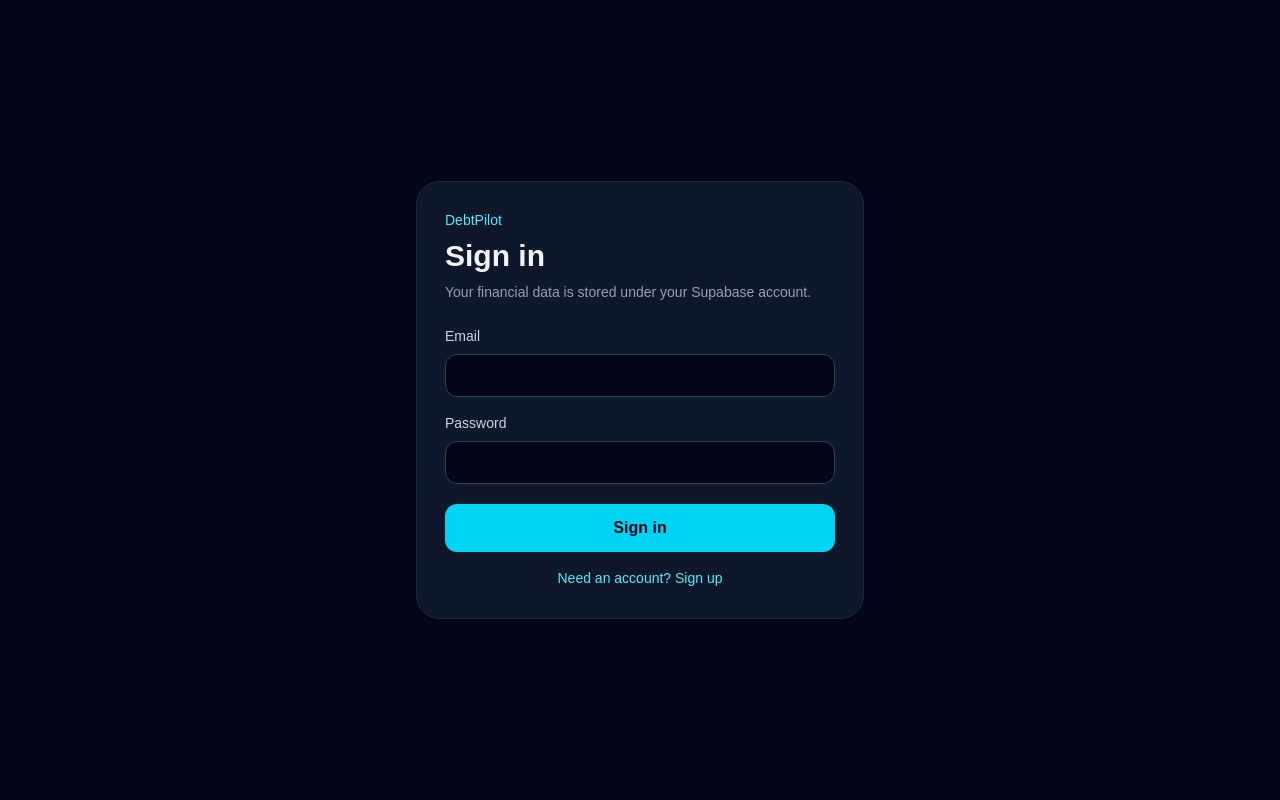
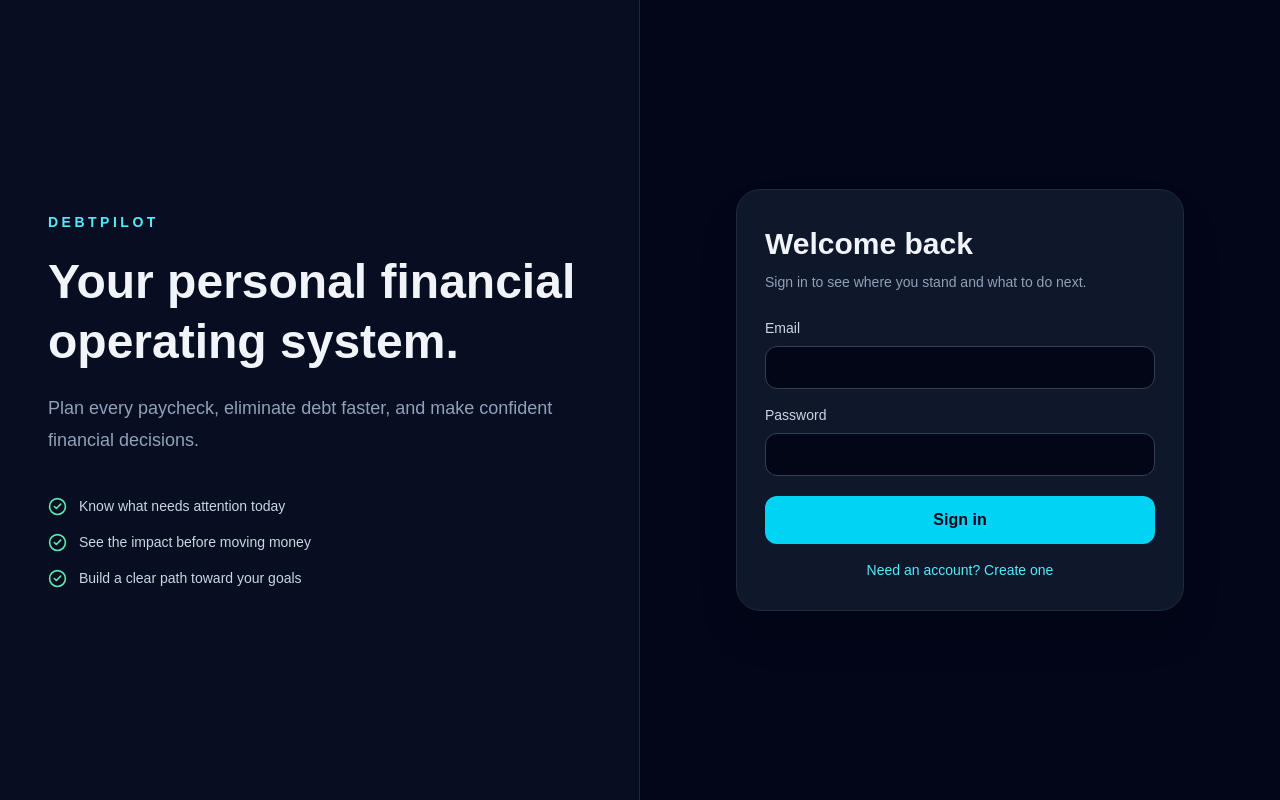
Before and after one commit to richelmontro-eng/debtpilot, a Next.js app: page /login in a window 1280 px wide. Built offline with nearby package versions, Linux system fonts and the light colour scheme; no server answers.

Commit message:
Refresh DebtPilot login experience

```diff
--- a/src/app/login/page.tsx
+++ b/src/app/login/page.tsx
@@ -2,6 +2,7 @@
 
 import { FormEvent, useEffect, useState } from 'react';
 import { useRouter } from 'next/navigation';
+import { CheckCircle2 } from 'lucide-react';
 import { createClient } from '@/lib/supabase';
 
 export default function LoginPage() {
@@ -23,7 +24,7 @@ export default function LoginPage() {
   async function submit(event: FormEvent) {
     event.preventDefault();
     const supabase = createClient();
-    if (!supabase) return setMessage('Add the Supabase environment variables in Vercel first.');
+    if (!supabase) return setMessage('DebtPilot is temporarily unavailable. Please try again later.');
 
     setBusy(true);
     setMessage('');
@@ -53,16 +54,27 @@ export default function LoginPage() {
     window.location.replace('/');
   }
 
-  return <main className="min-h-screen bg-slate-950 text-slate-100 grid place-items-center p-6">
-    <form onSubmit={submit} className="w-full max-w-md rounded-3xl border border-slate-800 bg-slate-900 p-7">
-      <p className="text-sm text-cyan-300">DebtPilot</p>
-      <h1 className="mt-2 text-3xl font-semibold">{mode === 'login' ? 'Sign in' : 'Create account'}</h1>
-      <p className="mt-2 text-sm text-slate-400">Your financial data is stored under your Supabase account.</p>
-      <label className="mt-6 block text-sm text-slate-300">Email<input className="field mt-2 w-full" type="email" required value={email} onChange={e => setEmail(e.target.value)}/></label>
-      <label className="mt-4 block text-sm text-slate-300">Password<input className="field mt-2 w-full" type="password" minLength={6} required value={password} onChange={e => setPassword(e.target.value)}/></label>
-      {message && <p className="mt-4 rounded-xl border border-slate-700 bg-slate-950 p-3 text-sm text-slate-300">{message}</p>}
-      <button disabled={busy} className="mt-5 w-full rounded-xl bg-cyan-400 px-4 py-3 font-semibold text-slate-950 disabled:opacity-60">{busy ? 'Working…' : mode === 'login' ? 'Sign in' : 'Create account'}</button>
-      <button type="button" onClick={() => { setMode(mode === 'login' ? 'signup' : 'login'); setMessage(''); }} className="mt-4 w-full text-sm text-cyan-300">{mode === 'login' ? 'Need an account? Sign up' : 'Already registered? Sign in'}</button>
-    </form>
+  return <main className="min-h-screen bg-slate-950 text-slate-100 lg:grid lg:grid-cols-2">
+    <section className="hidden border-r border-slate-800 bg-slate-900/50 p-12 lg:flex lg:flex-col lg:justify-center">
+      <p className="text-sm font-semibold uppercase tracking-[0.25em] text-cyan-300">DebtPilot</p>
+      <h1 className="mt-5 max-w-xl text-5xl font-semibold leading-tight">Your personal financial operating system.</h1>
+      <p className="mt-5 max-w-xl text-lg leading-8 text-slate-400">Plan every paycheck, eliminate debt faster, and make confident financial decisions.</p>
+      <div className="mt-10 space-y-4 text-sm text-slate-300">
+        {['Know what needs attention today', 'See the impact before moving money', 'Build a clear path toward your goals'].map(item => <div key={item} className="flex items-center gap-3"><CheckCircle2 className="text-emerald-300" size={19}/><span>{item}</span></div>)}
+      </div>
+    </section>
+
+    <section className="grid min-h-screen place-items-center p-6">
+      <form onSubmit={submit} className="w-full max-w-md rounded-3xl border border-slate-800 bg-slate-900 p-7 shadow-2xl shadow-black/20">
+        <p className="text-sm font-semibold text-cyan-300 lg:hidden">DebtPilot</p>
+        <h1 className="mt-2 text-3xl font-semibold">{mode === 'login' ? 'Welcome back' : 'Create your account'}</h1>
+        <p className="mt-2 text-sm leading-6 text-slate-400">{mode === 'login' ? 'Sign in to see where you stand and what to do next.' : 'Start building a clearer, more confident financial plan.'}</p>
+        <label className="mt-6 block text-sm text-slate-300">Email<input className="field mt-2 w-full" type="email" autoComplete="email" required value={email} onChange={e => setEmail(e.target.value)}/></label>
+        <label className="mt-4 block text-sm text-slate-300">Password<input className="field mt-2 w-full" type="password" autoComplete={mode === 'login' ? 'current-password' : 'new-password'} minLength={6} required value={password} onChange={e => setPassword(e.target.value)}/></label>
+        {message && <p role="status" className="mt-4 rounded-xl border border-slate-700 bg-slate-950 p-3 text-sm text-slate-300">{message}</p>}
+        <button disabled={busy} className="mt-5 w-full rounded-xl bg-cyan-400 px-4 py-3 font-semibold text-slate-950 disabled:opacity-60">{busy ? 'Working…' : mode === 'login' ? 'Sign in' : 'Create account'}</button>
+        <button type="button" onClick={() => { setMode(mode === 'login' ? 'signup' : 'login'); setMessage(''); }} className="mt-4 w-full text-sm text-cyan-300">{mode === 'login' ? 'Need an account? Create one' : 'Already registered? Sign in'}</button>
+      </form>
+    </section>
   </main>;
 }
```
